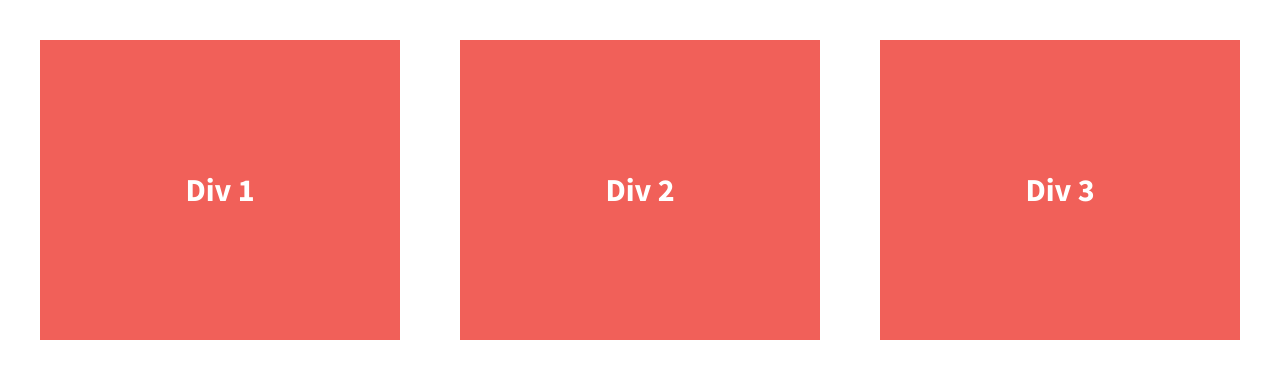
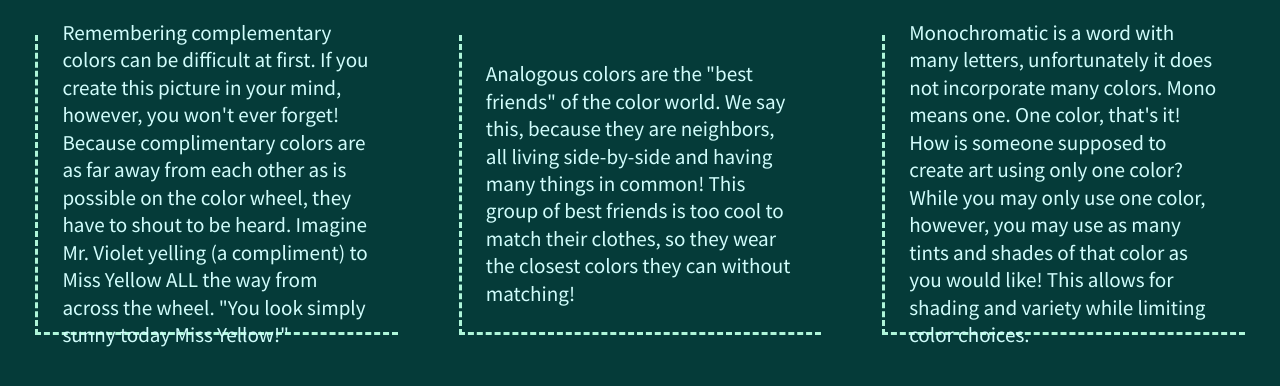
Before and after one commit to a-ashedwards/flexbox-divs, a plain HTML site: page index.html in a window 1280 px wide. Drawn offline with nearby package versions, Linux system fonts and the light colour scheme.

Commit message:
Added color, content and border to three widgets

```diff
--- a/css/main.css
+++ b/css/main.css
@@ -97,21 +97,21 @@ textarea {
 
 
 html {
-  background-color: #fff;
+  background-color: #053b39;
   height: 100%;
 }
 
 body {
   font-family: 'Source Sans Pro', sans-serif;
   padding: 2em;
-  font-size: 1.25em;
+  font-size: 1.1em;
   height: 100%;
 }
 
 .wrapper {
   display: flex;
   justify-content: space-between;
-  font-weight: 700;
+  font-weight: 300;
 }
 
 .div-1, .div-2, .div-3 {
@@ -119,11 +119,15 @@ body {
   width: 30%;
   justify-content: center;
   align-items: center;
-  color: #fff;
-  line-height: 1.5em;
-  font-size: 1.6em;
-  background-color: #f16059;
+  color: #d1fdfc;
+  line-height: 1.3em;
+  font-size: 1.2em;
+  background-color: #053b39;
   height: 300px;
+  padding: 2%;
+  box-sizing: border-box;
+  border-left: 3px dashed rgb(174, 245, 217);
+  border-bottom: 3px dashed rgb(174, 245, 217);
 }
 
 
--- a/index.html
+++ b/index.html
@@ -23,13 +23,13 @@
 
         <section class="wrapper">
             <div class="div-1">
-                Div 1
+                Remembering complementary colors can be difficult at first.  If you create this picture in your mind, however, you won't ever forget!  Because complimentary colors are as far away from each other as is possible on the color wheel, they have to shout to be heard.  Imagine Mr. Violet yelling (a compliment) to Miss Yellow ALL the way from across the wheel. "You look simply sunny today Miss Yellow!"
             </div>
             <div class="div-2">
-                Div 2
+                Analogous colors are the "best friends" of the color world.  We say this, because they are neighbors, all living side-by-side and having many things in common!  This group of best friends is too cool to match their clothes, so they wear the closest colors they can without matching!
             </div>
             <div class="div-3">
-                Div 3
+                Monochromatic is a word with many letters, unfortunately it does not incorporate many colors. Mono means one.  One color, that's it!  How is someone supposed to create art using only one color? While you may only use one color, however, you may use as many tints and shades of that color as you would like!  This allows for shading and variety while limiting color choices.
             </div>
         </section>
 
```
